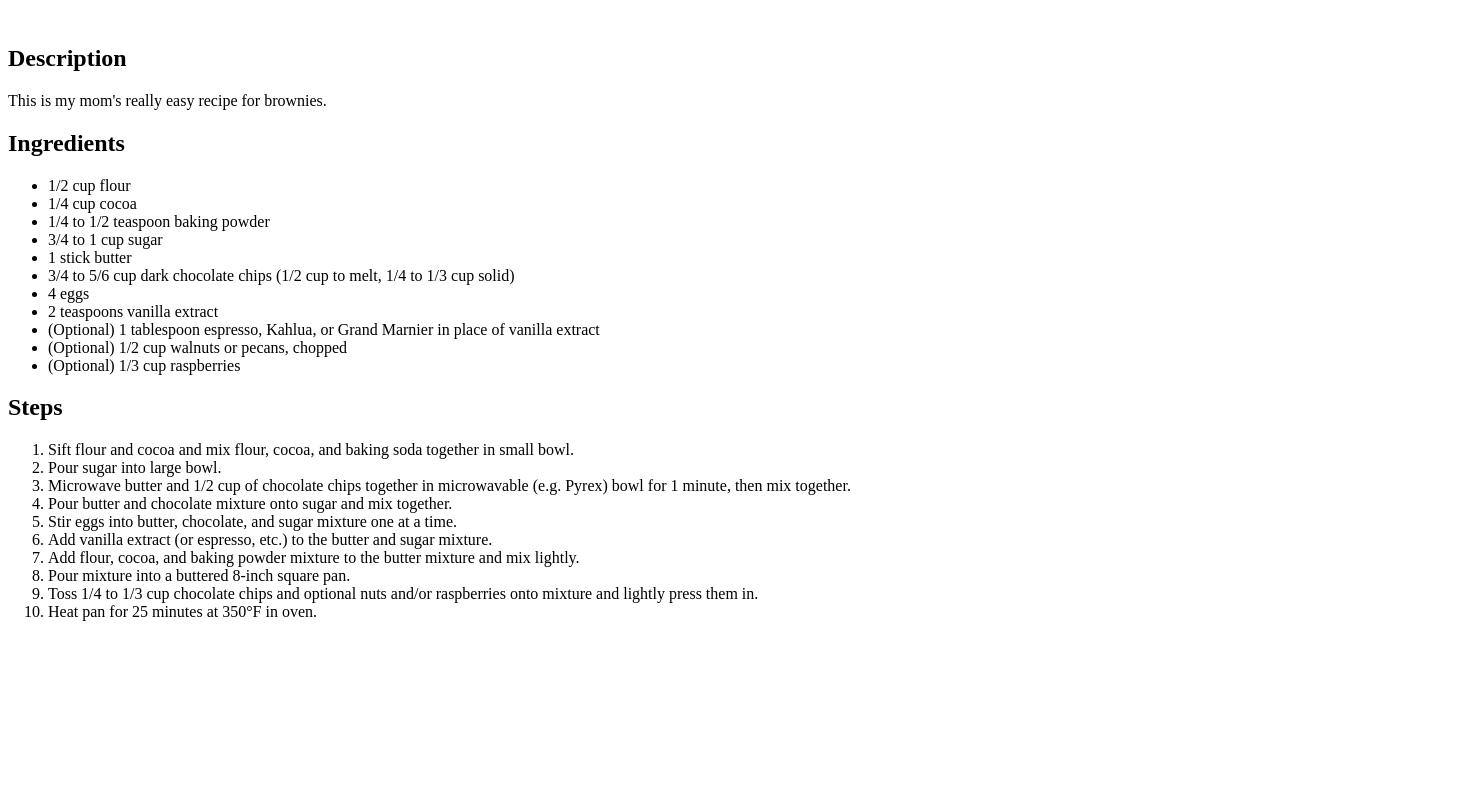
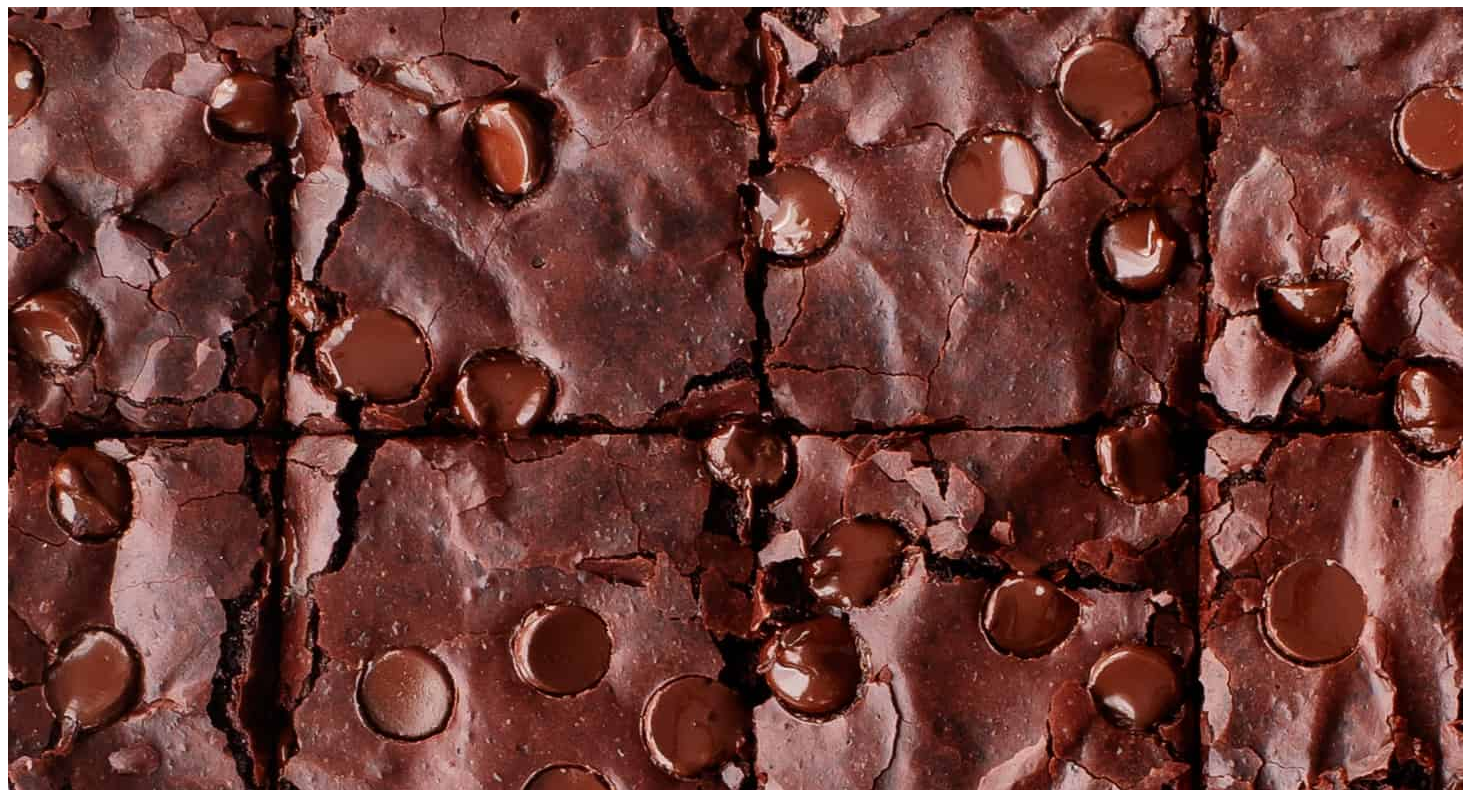
Before and after one commit to sakele/odin-recipes, a plain HTML site: page recipes/brownies.html in a window 1280 px wide. Shown: the part 73-863 px from the top of the page, 1463 px wide, since content can reach past the window. Before the commit the page ends 800 px from the top, so only its background shows below. Drawn offline with Linux system fonts and the light colour scheme.

Commit message:
Add brownie.jpg to images and link in brownies.html

```diff
--- a/recipes/brownies.html
+++ b/recipes/brownies.html
@@ -7,7 +7,7 @@
 
     <body>
         <h1>Brownies</h1>
-            <img>
+            <img src="../images/brownies.jpg" alt="A tray of brownies, cut in squares">
             <h2>Description</h2>
                 <p>This is my mom's really easy recipe for brownies.</p>
             <h2>Ingredients</h2>
```
Also changed, not shown: images/brownies.jpg (added).
